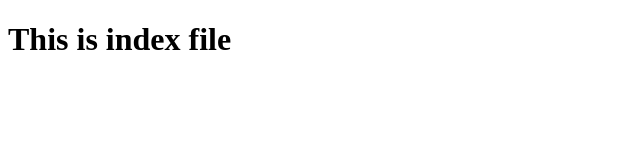
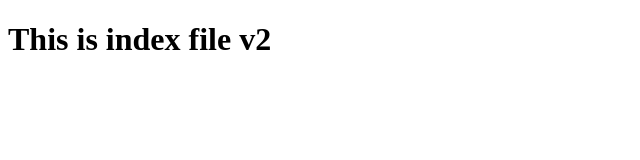
Before and after one commit to skillcrushbinguyen/git-practice, a plain HTML site: page index.html in a window 1280 px wide. Shown: the full height of the page, 0-640 px from the left. Drawn offline with Linux system fonts and the light colour scheme.

Commit message:
Update index to v2

```diff
--- a/index.html
+++ b/index.html
@@ -7,6 +7,6 @@
    <title>Document</title>
 </head>
 <body>
-   <h1>This is index file</h1>
+   <h1>This is index file v2</h1>
 </body>
 </html>
```
